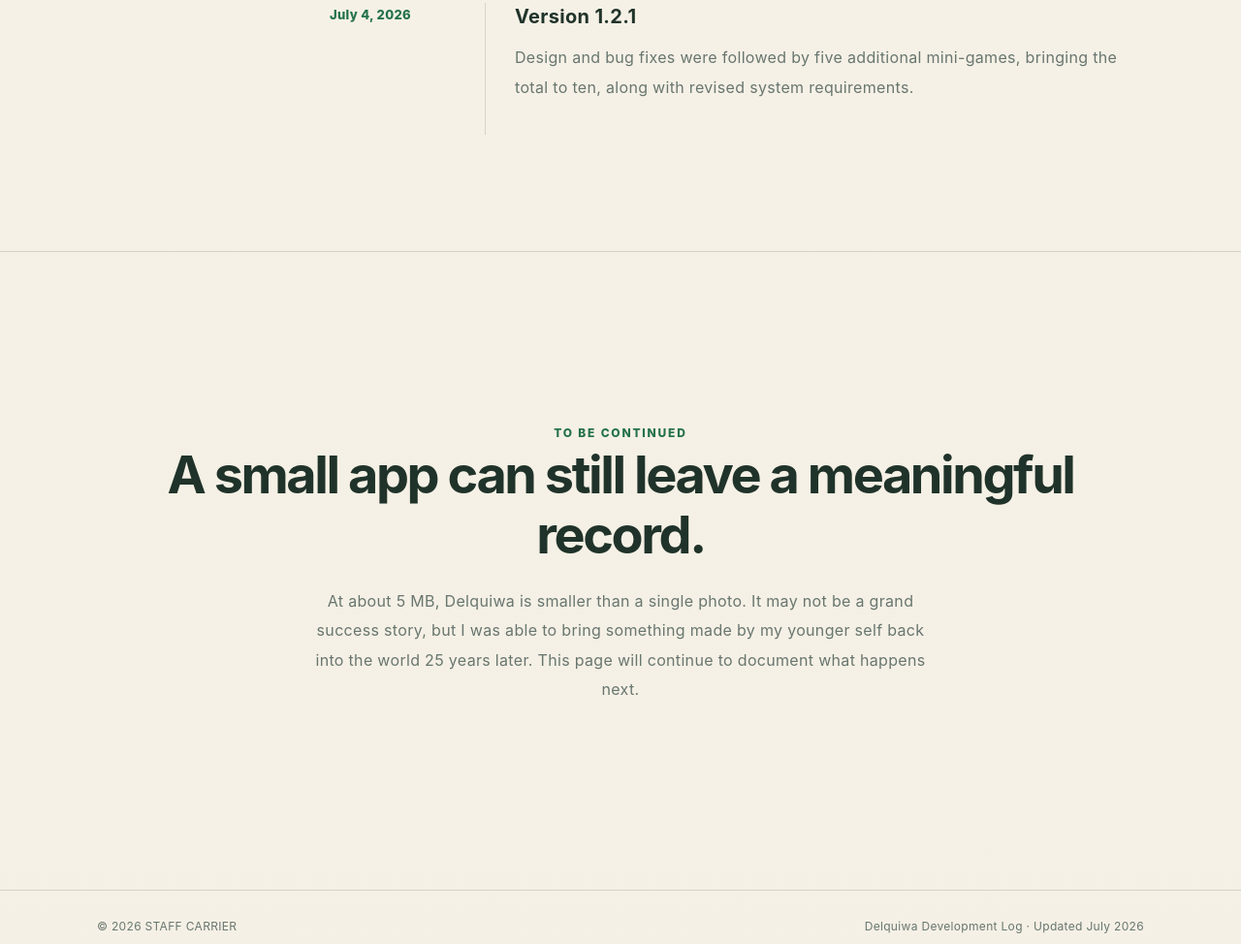
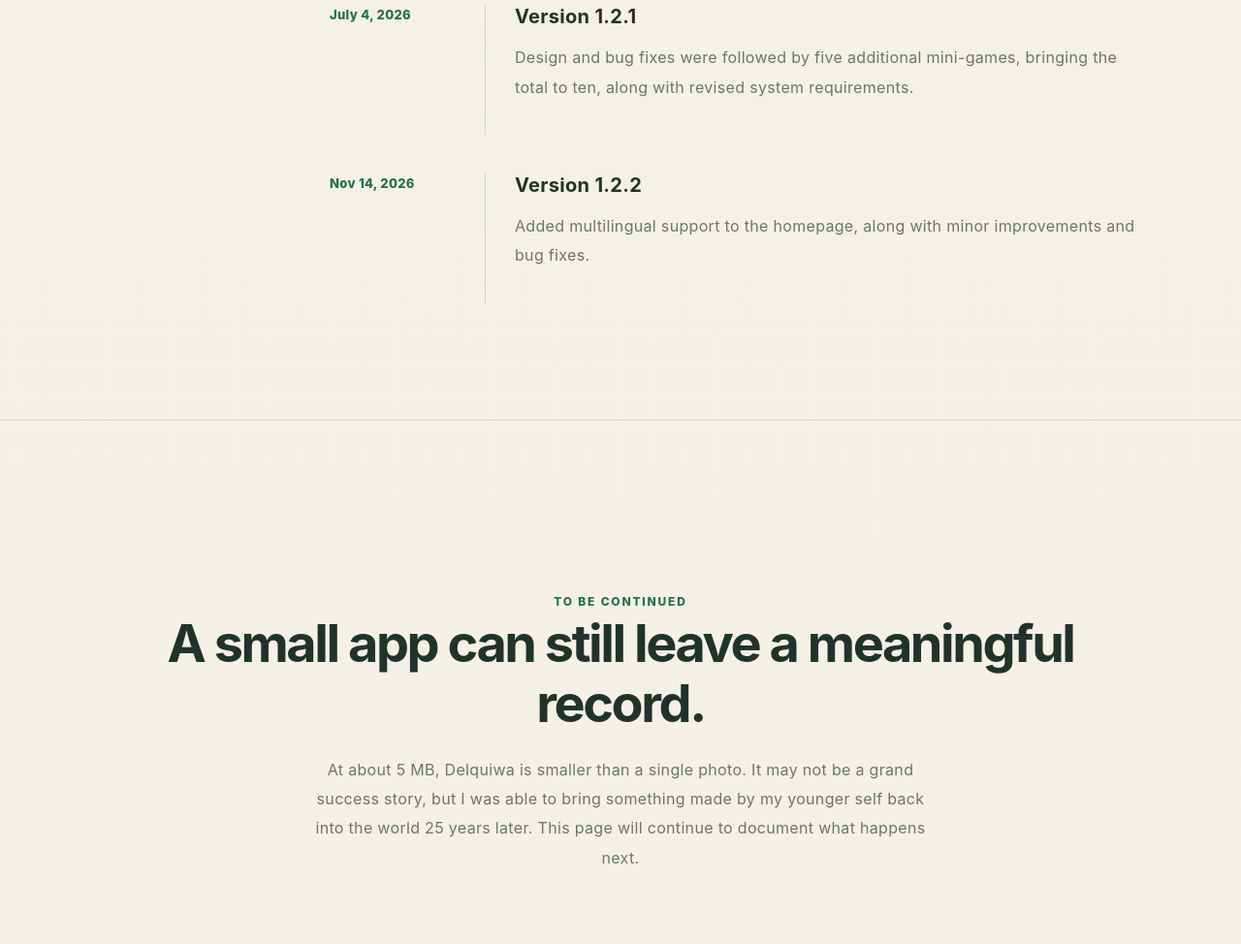
Before and after one commit to jenomoto613/homepage, a plain HTML site: page delquiwa.html in a window 1280 px wide. Shown: the part 4531-5505 px from the top of the page at 97% size. Drawn offline with Linux system fonts and the light colour scheme.

Commit message:
Update delquiwa.html

```diff
--- a/delquiwa.html
+++ b/delquiwa.html
@@ -212,6 +212,7 @@
           <article class="event"><div class="date">Version 1.1</div><div class="event-body"><h3>Adding Premium Membership</h3><p>I added a membership that provides 30 sprouts each day.</p></div></article>
           <article class="event"><div class="date">July 2, 2026</div><div class="event-body"><h3>Food Collection</h3><p>Ingredients, evolution recipes, rarity levels, and the ability to view other players' collections gave the game a new long-term objective.</p></div></article>
           <article class="event"><div class="date">July 4, 2026</div><div class="event-body"><h3>Version 1.2.1</h3><p>Design and bug fixes were followed by five additional mini-games, bringing the total to ten, along with revised system requirements.</p></div></article>
+          <article class="event"><div class="date">Nov 14, 2026</div><div class="event-body"><h3>Version 1.2.2</h3><p>Added multilingual support to the homepage, along with minor improvements and bug fixes.</p></div></article>
         </div>
       </div>
     </section>
```
